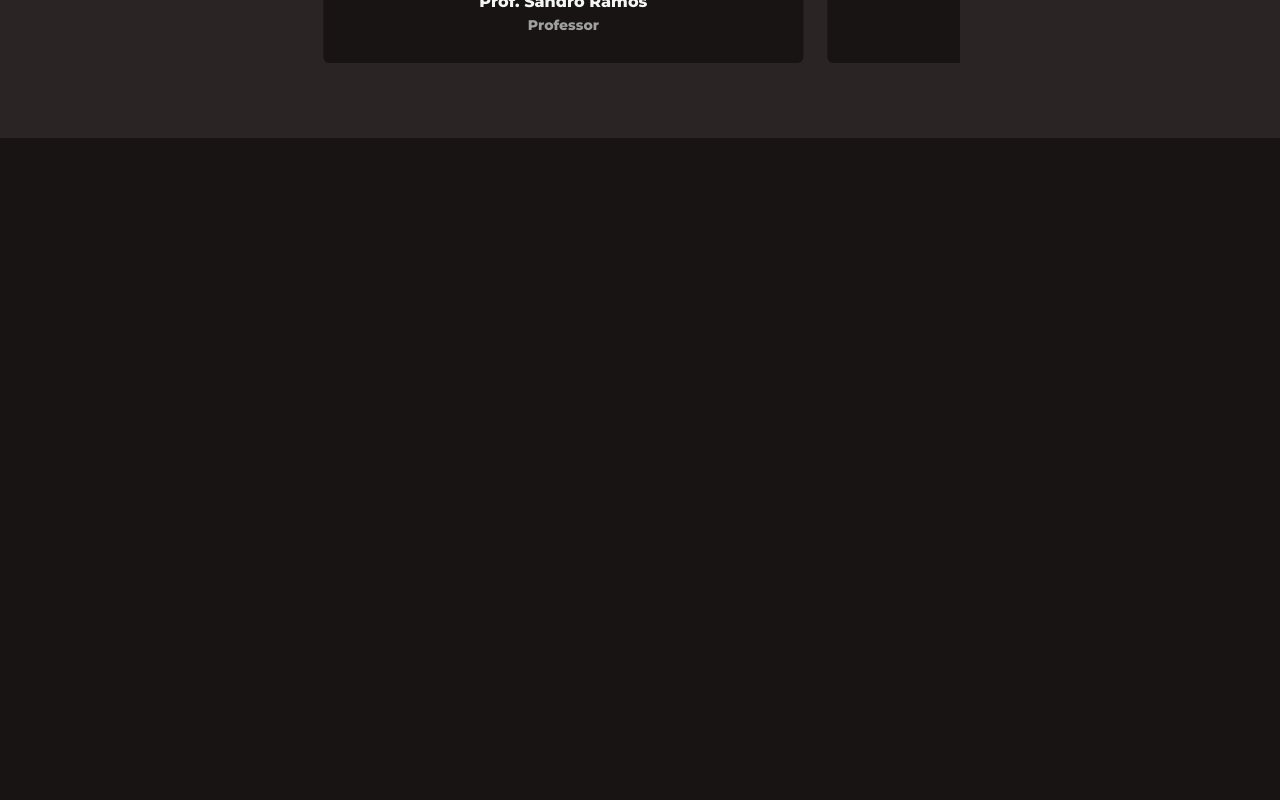
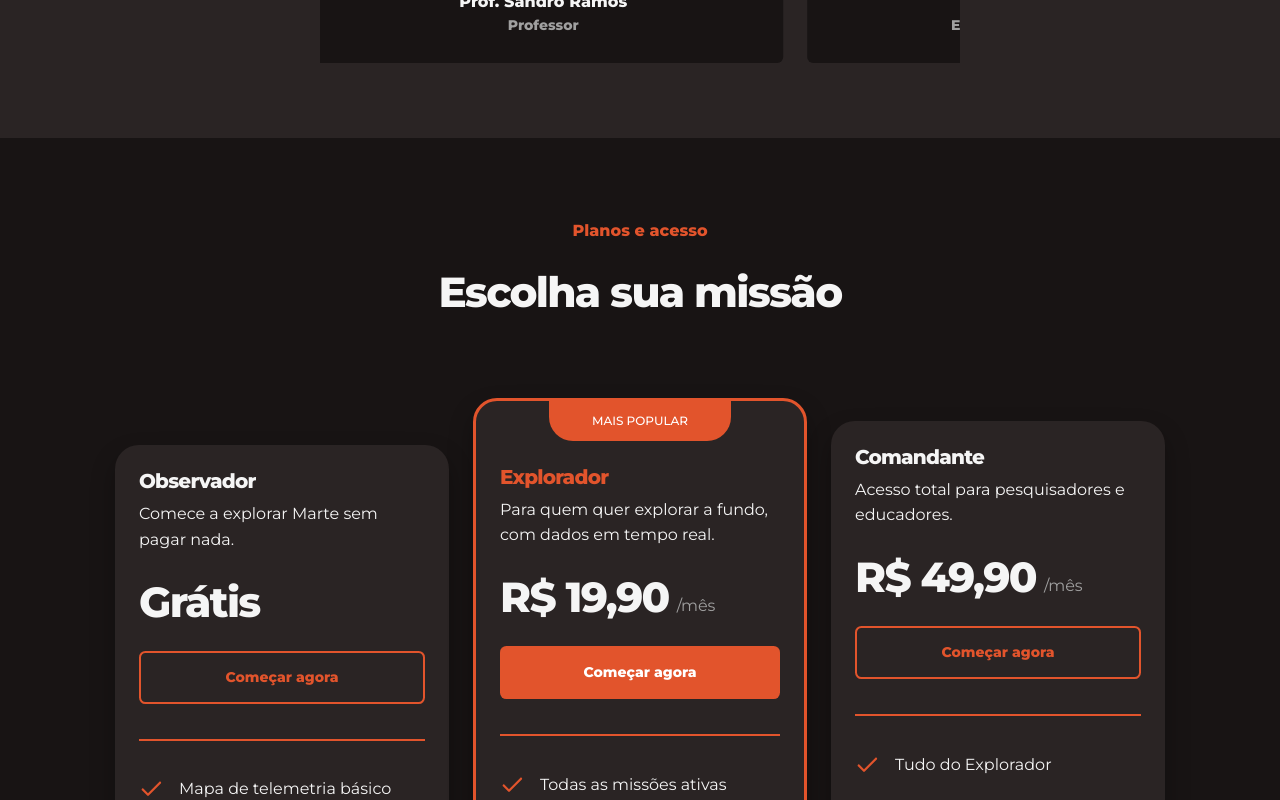
Before and after one commit to AntonioCarlos-Dev/RedFrontier, a React (Vite) app: page / in a window 1280 px wide. Shown: the part 2300-3100 px from the top of the page. Before the commit the page ends 2438 px from the top, so only its background shows below. Built offline with nearby package versions, Linux system fonts and the light colour scheme.

Commit message:
Cards de preço

```diff
--- /dev/null
+++ b/src/components/PricingCard.tsx
@@ -0,0 +1,40 @@
+import Check from "../assets/check.svg";
+import Button from "./Button";
+
+interface IPricingCardProps {
+    name: string;
+    description: string;
+    price: string;
+    period?: string;
+    features: string[];
+    premium?: boolean;
+    badge?: string;
+}
+
+export default function PricingCard({ name, description, price, period, features, premium, badge }: IPricingCardProps) {
+    return (
+        <div className={premium ? "pricing-card premium" : "pricing-card"}>
+            {premium && badge && (
+                <span className="bonus">
+                    <p>{badge}</p>
+                </span>
+            )}
+            <span className="plan">
+                <h3>{name}</h3>
+                <p>{description}</p>
+            </span>
+            <span className="price">
+                <h2>{price}</h2>
+                {period && <p>{period}</p>}
+            </span>
+            <Button text="Começar agora" secondary={!premium} key={name} />
+            <span className="hr" />
+            {features.map((feature, index) => (
+                <span className="features" key={index}>
+                    <img src={Check} alt="ícone check" width={24} height={24} />
+                    <p>{feature}</p>
+                </span>
+            ))}
+        </div>
+    )
+}
--- a/src/pages/Home.tsx
+++ b/src/pages/Home.tsx
@@ -18,6 +18,8 @@ import Avatar3 from "../assets/images/avatar-3.png";
 import "../styles/testimonials.css";
 import Avatar4 from "../assets/images/avatar-4.png";
 import Avatar5 from "../assets/images/avatar-5.png";
+import PricingCard from "../components/PricingCard";
+import "../styles/pricing.css";
 
 
 export default function Home() {
@@ -163,6 +165,52 @@ export default function Home() {
 </section>
 </section>
 
+<section id="pricing" className="container">
+    <header>
+        <p className="desktop-only">Planos e acesso</p>
+        <h2>Escolha sua missão</h2>
+    </header>
+
+    <section className="even-columns gap-1.5">
+        <PricingCard
+            name="Observador"
+            description="Comece a explorar Marte sem pagar nada."
+            price="Grátis"
+            features={[
+                "Mapa de telemetria básico",
+                "1 missão por vez",
+                "Dados com 7 dias de atraso"
+            ]}
+        />
+        <PricingCard
+            name="Explorador"
+            description="Para quem quer explorar a fundo, com dados em tempo real."
+            price="R$ 19,90"
+            period="/mês"
+            premium
+            badge="MAIS POPULAR"
+            features={[
+                "Todas as missões ativas",
+                "Dados em tempo real",
+                "Linha do tempo completa",
+                "Mapas interativos"
+            ]}
+        />
+        <PricingCard
+            name="Comandante"
+            description="Acesso total para pesquisadores e educadores."
+            price="R$ 49,90"
+            period="/mês"
+            features={[
+                "Tudo do Explorador",
+                "Exportação de dados brutos",
+                "Modo sala de aula",
+                "Suporte prioritário"
+            ]}
+        />
+    </section>
+</section>
+
         </>
     )
 }
--- /dev/null
+++ b/src/styles/pricing.css
@@ -0,0 +1,96 @@
+#pricing {
+  display: flex;
+  flex-direction: column;
+  padding-block: 4rem;
+  gap: 2rem;
+
+  header {
+    display: flex;
+    flex-direction: column;
+    gap: 1.5rem;
+    align-items: center;
+
+    :first-child {
+      color: var(--primary-color);
+      font-weight: var(--fw-bold);
+    }
+  }
+
+  .pricing-card {
+    display: flex;
+    flex-direction: column;
+    gap: 1.5rem;
+    align-self: center;
+    height: min-content;
+    padding: 1.5rem 1.5rem 3rem 1.5rem;
+    background-color: var(--light-gray);
+    border-radius: 1.5rem;
+    box-shadow: rgba(0, 0, 0, 0.3) 0px 12px 24px;
+  }
+
+  .hr {
+    height: 1.5px;
+    background-color: var(--primary-color);
+    margin-block: 0.725rem;
+  }
+
+  .features {
+    display: flex;
+    gap: 1rem;
+  }
+
+  .plan {
+    display: flex;
+    flex-direction: column;
+    gap: 0.5rem;
+  }
+
+  .premium {
+    border: solid 0.2rem var(--primary-color);
+    padding: 0rem 1.5rem 3rem 1.5rem;
+
+    .plan > h3 {
+      color: var(--primary-color);
+    }
+  }
+
+  .bonus {
+    display: flex;
+    justify-content: center;
+    align-items: center;
+    background-color: var(--primary-color);
+    width: 65%;
+    height: 2.5rem;
+    align-self: center;
+    border-bottom-left-radius: 1.5rem;
+    border-bottom-right-radius: 1.5rem;
+
+    p {
+      font-size: 12px;
+      font-weight: var(--fw-md);
+      color: var(--light-text-color);
+    }
+  }
+
+  .price {
+    display: flex;
+    align-items: end;
+
+    p {
+      margin-left: 8px;
+      padding-bottom: 4px;
+      color: var(--second-text-color);
+    }
+  }
+}
+
+@media (width >= 1280px) {
+  #pricing {
+    gap: 5rem;
+    padding-block: 5rem;
+  }
+
+  #pricing h3 {
+    font-size: 1.25rem;
+  }
+}
```
Also changed, not shown: src/assets/check.svg (added), 1 other file (tests, documents, lock files or other folders).
